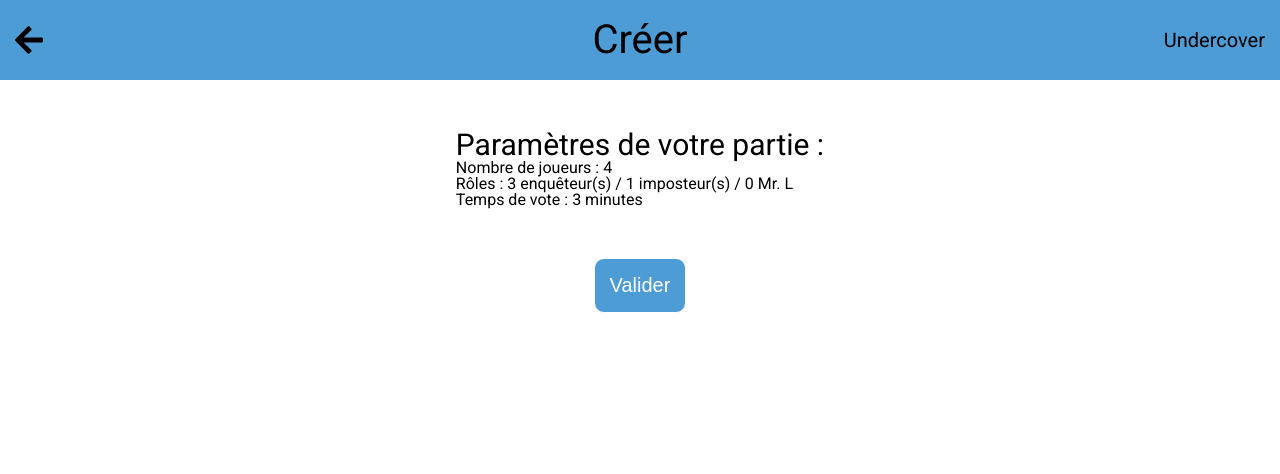
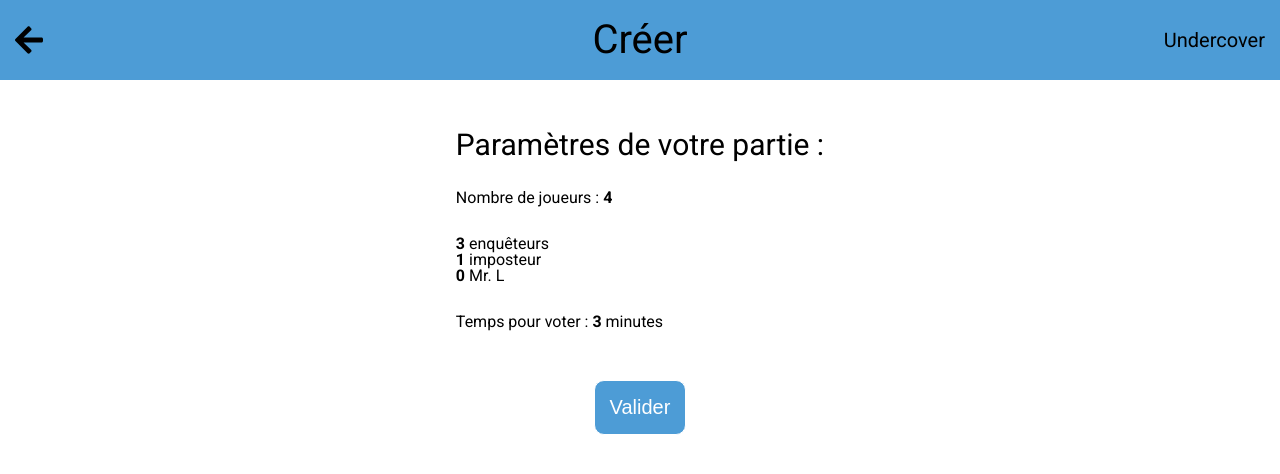
Before and after one commit to clb-app/undercover_frontend_react, a React (Create React App) app: page /creer in a window 1280 px wide. Shown: the top 474 px of the page. Built offline with nearby package versions, Linux system fonts and the light colour scheme.

Commit message:
css added on NewParty screen

```diff
--- a/src/containers/NewParty.css
+++ b/src/containers/NewParty.css
@@ -16,3 +16,9 @@
   justify-content: center;
   margin-top: 50px;
 }
+.NewParty-marginTop {
+  margin-top: 30px;
+}
+.NewParty-bold {
+  font-weight: 700;
+}
--- a/src/containers/NewParty.js
+++ b/src/containers/NewParty.js
@@ -79,6 +79,7 @@ const NewParty = ({
     }
   };
 
+  console.log(roles);
   return (
     <div className="NewParty">
       <Header title="Créer" rightTitle="Undercover" back="/jouer" />
@@ -86,12 +87,28 @@ const NewParty = ({
         <div>
           <h2>Paramètres de votre partie :</h2>
           <ul>
-            <li>Nombre de joueurs : {playersNumber}</li>
-            <li>
-              Rôles : {roles.civils} enquêteur(s) / {roles.undercovers}{" "}
-              imposteur(s) / {roles.mrwhite} Mr. L
+            <li className="NewParty-marginTop">
+              Nombre de joueurs :{" "}
+              <span className="NewParty-bold">{playersNumber}</span>
             </li>
-            <li>Temps de vote : {timer} minutes</li>
+            <div className="NewParty-marginTop">
+              <li>
+                <span className="NewParty-bold">{roles.civils}</span> enquêteur
+                {roles.civils > 1 ? "s" : ""}
+              </li>
+              <li>
+                <span className="NewParty-bold">{roles.undercovers}</span>{" "}
+                imposteur
+                {roles.undercovers > 1 ? "s" : ""}
+              </li>
+              <li>
+                <span className="NewParty-bold">{roles.mrwhite}</span> Mr. L
+              </li>
+              <li className="NewParty-marginTop">
+                Temps pour voter :{" "}
+                <span className="NewParty-bold">{timer}</span> minutes
+              </li>
+            </div>
           </ul>
         </div>
         <div className="NewParty-button">
```
